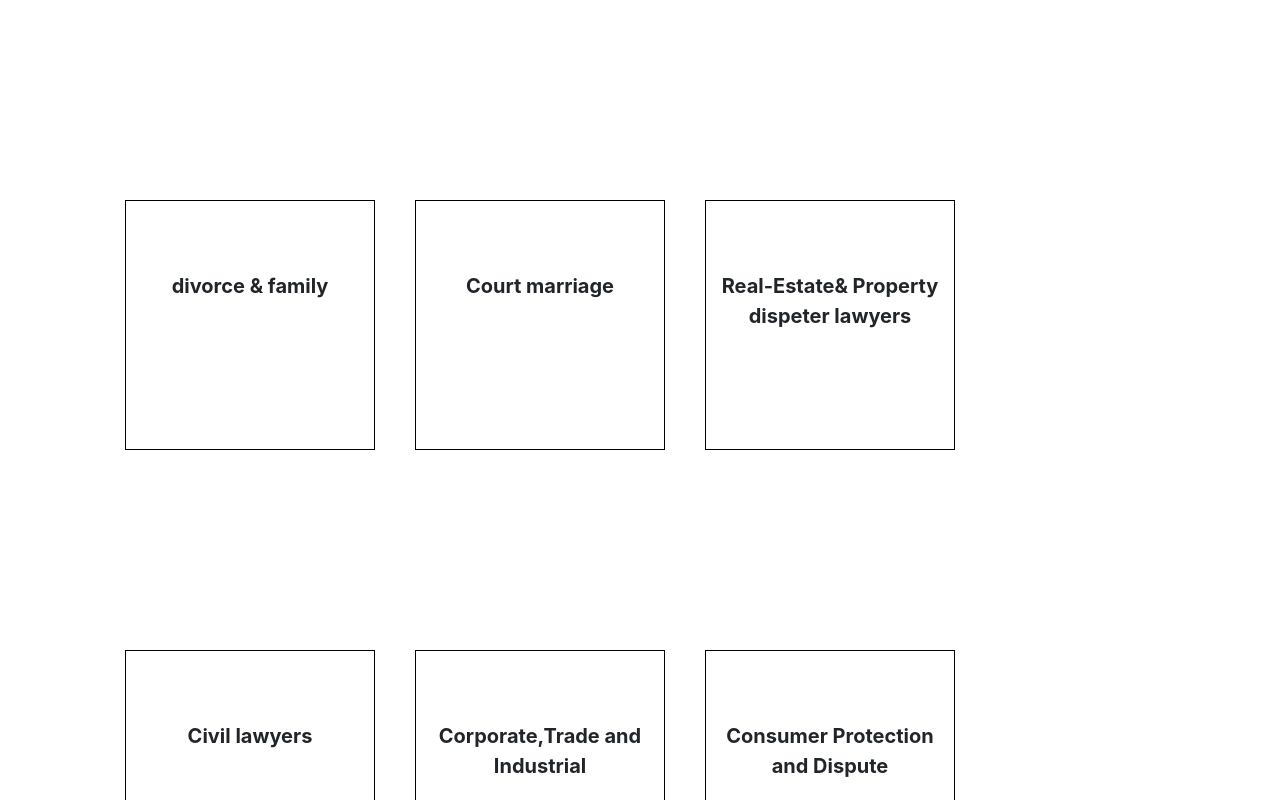
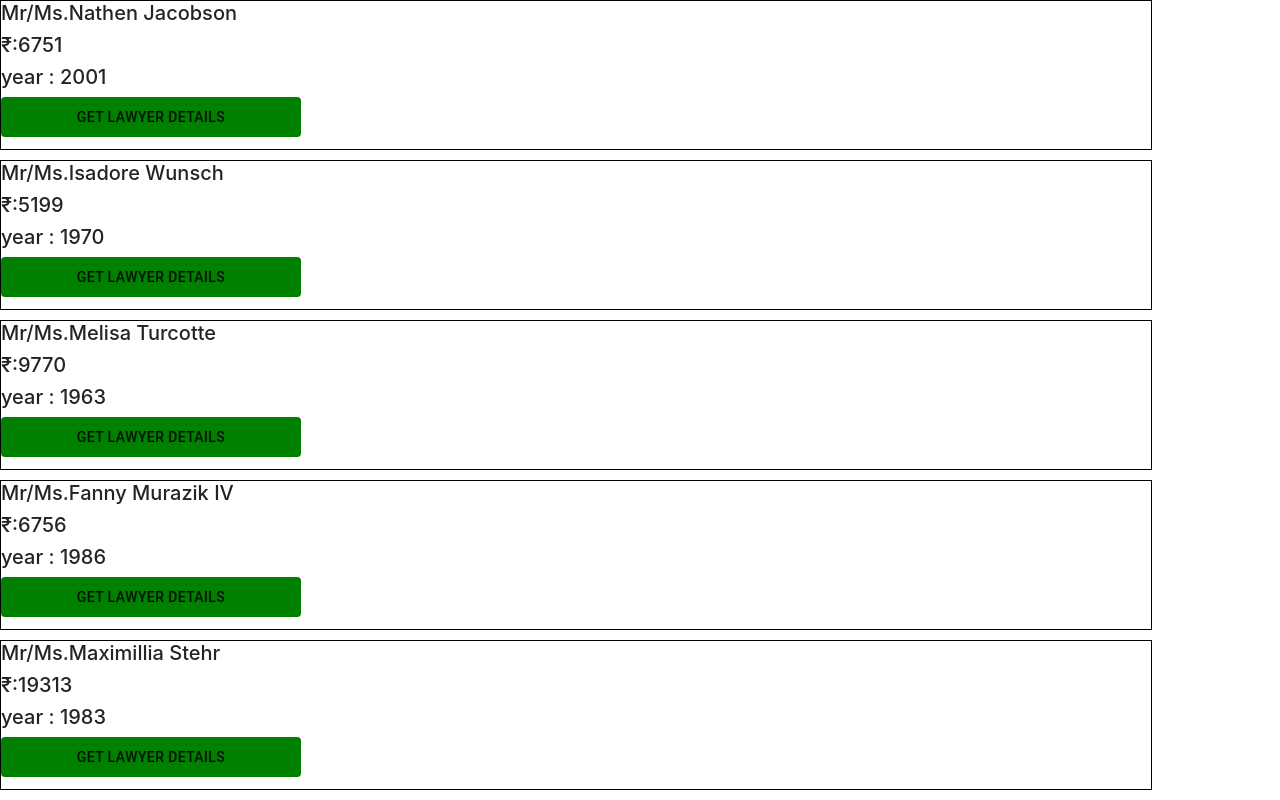
Before and after one commit to priyanka9515/probsolve, a React (Create React App) app: page /LawyersList in a window 1280 px wide. Shown: the top 800 px of the page. Built offline with nearby package versions, Linux system fonts and the light colour scheme.

Commit message:
added layer list

```diff
--- a/package.json
+++ b/package.json
@@ -3,13 +3,17 @@
   "version": "0.1.0",
   "private": true,
   "dependencies": {
+    "@material-ui/core": "^4.7.2",
+    "@material-ui/icons": "^4.5.1",
     "@testing-library/jest-dom": "^4.2.4",
     "@testing-library/react": "^9.3.3",
     "@testing-library/user-event": "^7.1.2",
     "bootstrap": "^4.4.1",
+    "faker": "^4.1.0",
     "material-ui": "^0.20.2",
     "react": "^16.12.0",
     "react-dom": "^16.12.0",
+    "react-router-dom": "^5.1.2",
     "react-scripts": "3.3.0"
   },
   "scripts": {
--- a/src/App.css
+++ b/src/App.css
@@ -6,19 +6,19 @@
   margin-left: 30px;
   display: inline;
  }
-.postcontainer{
+.box{
   height :250px;
   width: 250px;
   grid-gap: 195px;
   float: left;
 border :1px solid black;
-margin-top: 200px;
+margin-top: 40px;
 margin-left: 40px;
 text-align: center;
 font-weight: bold;
 
 
 }
-a:hover {
-  background-color: black;
+.box:hover{
+  box-shadow: -2px 2px 2px gray,2px -2px 2px gray
 }
--- a/src/App.js
+++ b/src/App.js
@@ -3,12 +3,16 @@ import React from "react";
 import "./App.css";
 import Body from "./Components/Body";
 import "bootstrap/dist/css/bootstrap.min.css";
+import LawyersList from "./Components/LawyersList";
+import {BrowserRouter as Router, Route, BrowserRouter} from "react-router-dom"
 
 function App() {
   return (
-    <div>
-      <Body />
-    </div>
+    <Router>
+    <Route exact path ="/" component={Body} />
+    <Route path ="/LawyersList" component={LawyersList}/>
+
+    </Router>
   );
 }
 
--- a/src/Components/Body.js
+++ b/src/Components/Body.js
@@ -1,14 +1,17 @@
 import React, { Component } from 'react';
 import Post from './Post';
-let title = ["divorce & family ", "Court marriage", "Real-Estate& Property dispeter lawyers", "Civil lawyers", "Corporate,Trade and Industrial", "Consumer Protection and Dispute", "Cyber", "Armed forces and Ttribunal"];
+
+let title = ["divorce & family ", "Court marriage", "Real-Estate& Property ", "Civil lawyers", "Corporate & Industrial", "Consumer Protection ", "Cyber Lawyers", "Armed forces & Ttribunal"];
 
 class body extends Component {
     render() {
         return (
-            <div className="container">
+            <div className="Container">
                 {title.map((layer, i) => {
                     return <Post title={layer} key={i} />;
                 })}
+
+
             </div>
         );
     }
--- /dev/null
+++ b/src/Components/LawyersList.js
@@ -0,0 +1,39 @@
+import React, { Component } from "react";
+// import "../App.css";
+import faker from "faker";
+import List from "./List"
+import "./list.css"
+
+
+
+let data = [];
+for (let i=0;i<25;i++){
+    data.push({
+        id :i,
+        name:faker.name.findName(),
+        price :faker.random.number({ min:1500 ,max:20000}),
+        year :faker.random.number({min:1960,max:2017}),
+        rating :0
+    })
+}
+
+
+
+class LawyerList extends React.Component{
+    render() {
+        return (
+          <div >
+            {data.map(object => (
+              <List
+                name={object.name}
+                price={object.price}
+                year={object.year}
+              />
+            ))}
+
+          </div>
+        );
+
+      }
+    }
+    export default LawyerList;
--- /dev/null
+++ b/src/Components/List.js
@@ -0,0 +1,24 @@
+import React from "react";
+import "./list.css";
+import faker from "faker";
+import "./LawyersList";
+import Button from '@material-ui/core/Button';
+import {Link} from "react-router-dom";
+
+
+export default class List extends React.Component {
+  render() {
+    return (
+      <div className="list">
+        <h5>Mr/Ms.{this.props.name}</h5>
+        <h5> ₹:{this.props.price}</h5>
+        <h5>
+year : {this.props.year}
+        </h5>
+          <Button style={{ height: "40px",backgroundColor:"green", width: "300px" }}>Get Lawyer Details </Button>
+
+          </div>
+
+    );
+  }
+}
--- a/src/Components/Post.js
+++ b/src/Components/Post.js
@@ -1,17 +1,20 @@
 import React, { Component } from "react";
 import "../App.css";
-// import Button from "material-ui";
-// import { Button } from "@material-ui/core/Button";
-// import Button from "bootstrap";
-// import "bootstrap/dist/css/bootstrap.min.css";
+import Button from '@material-ui/core/Button';
+import {Link} from 'react-router-dom'
+
+
 class Post extends Component {
-  state = {};
+  state = {}
 
   render() {
     const { title } = this.props;
     return (
-      <div className="postcontainer">
+      <div className="box">
         <div style={{ marginTop: "70px", fontSize: "20px" }}> {title}</div>
+        <Link to = "/LawyersList">
+          <Button style ={{backgroundColor:"green",margin:"70px"}} >SHOW LAWYERS</Button>
+        </Link>
       </div>
     );
   }
--- /dev/null
+++ b/src/Components/list.css
@@ -0,0 +1,29 @@
+/* .box { */
+    /* height: 130px;
+    width: 90%;
+    text-align: stretch;
+    align-items: flex-start;
+    margin-left: 10px;
+    display: grid;
+    border: 3px solid black;
+    margin-top: 20px; */
+     /* grid-template-columns: 100px 100px 100px 100px;
+    grid-template-rows: auto;
+    grid-gap: 195px;
+    grid-auto-rows: auto;
+   */
+    /* grid-template-column: 1fr 1fr 1fr; */
+  /* } */
+  /* .body {
+    background-color: chartreuse;
+  } */
+  /* .box:hover{
+    box-shadow: -2px 2px 2px gray,2px -2px 2px gray
+  } */
+
+  .list{
+      border: 1px solid black;
+      height: 150px;
+      width:90%;
+      margin-bottom: 10px;
+  }
```
Also changed, not shown: 1 other file (tests, documents, lock files or other folders).
